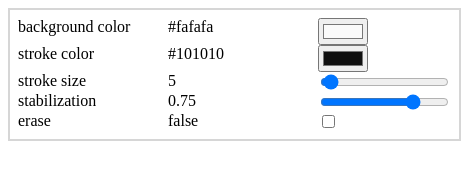
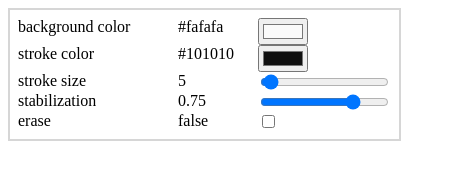
Before and after one commit to brecert/doodlepad, a website with bundled scripts: page test/index.html in a window 390 px wide. Shown: the whole page, 461 px wide, since content can reach past the window. Built offline with nearby package versions, Linux system fonts and the light colour scheme.

Commit message:
improve scripts and improve mobile support for the demo

```diff
--- a/package.json
+++ b/package.json
@@ -11,12 +11,13 @@
 		"module"
 	],
 	"scripts": {
-		"build": "npm run build:types && npm run build:module && npm run build:commonjs",
+		"build": "npm run build:types && npm run build:module && npm run build:commonjs && npm run build:site",
 		"build:types": "tsc -p ./configs/tsconfig.types.json",
 		"build:module": "tsc -p ./configs/tsconfig.module.json",
 		"build:commonjs": "tsc -p ./configs/tsconfig.commonjs.json",
+		"build:site": "npx vite build ./test --outDir ../publish/site",
 		"test": "npx vite ./test",
-		"deploy": "npx vite build ./test --outDir ../publish/site && npx gh-pages -d ./publish/site"
+		"publish:site": "npx gh-pages -d ./publish/site"
 	},
 	"author": "bree",
 	"license": "ISC",
--- a/test/index.html
+++ b/test/index.html
@@ -28,7 +28,7 @@
       }
 
       .Input label {
-        width: 150px;
+        width: 10rem;
       }
 
       .Input input {
@@ -37,7 +37,7 @@
 
       .Input output {
         order: 0;
-        width: 150px;
+        width: 5rem;
       }
 
       canvas {
```
Also changed, not shown: publish/site/index.html (+2 -2 lines).
